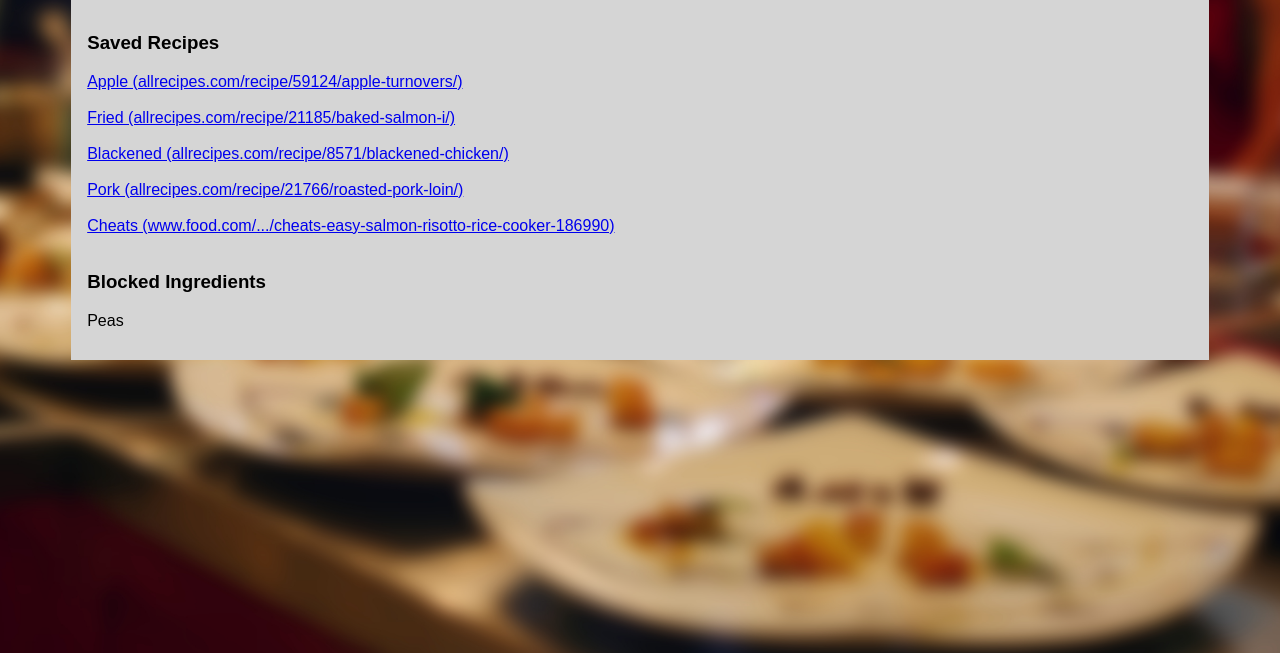
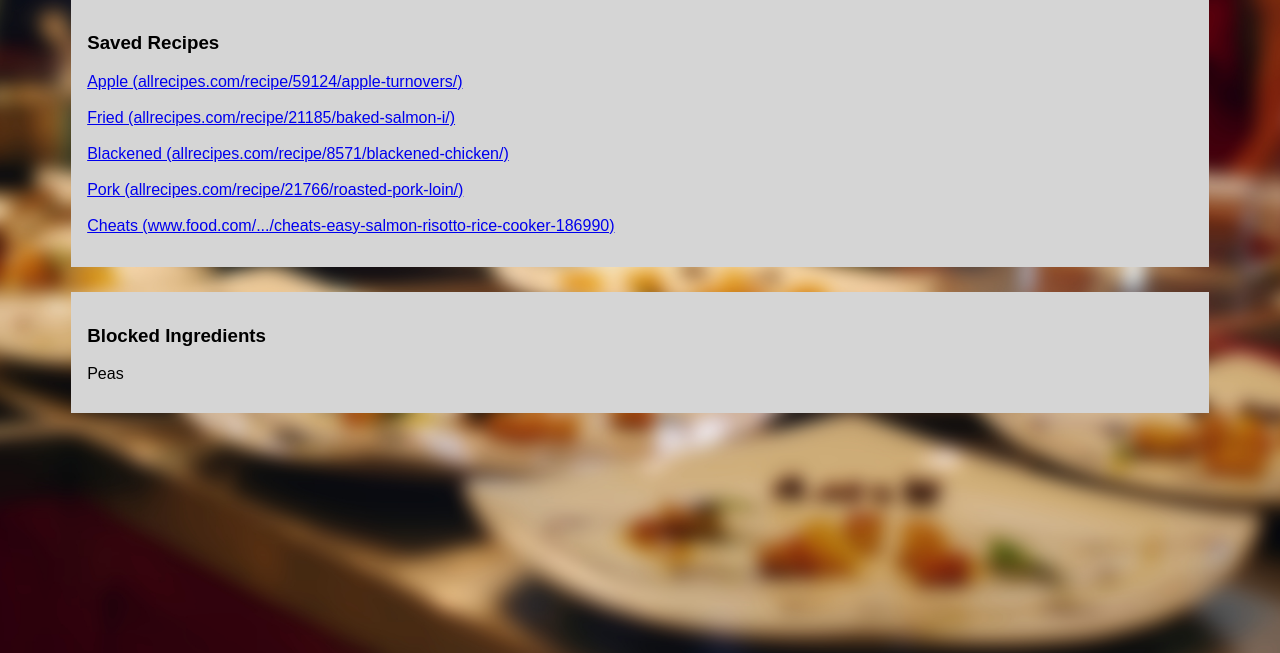
Before and after one commit to velezj425/what-to-make-site, a Django app: page /search/profile/ in a window 1280 px wide. Shown: the part 85-738 px from the top of the page. Run offline with Django 3.2, Linux system fonts and the light colour scheme; a user stored in the database is signed in; data comes from the database, SQL or seed files in the repository; both versions use the stored data as it was after the commit.

Commit message:
More Fixing

```diff
--- a/what2make/search/templates/search/profile.html
+++ b/what2make/search/templates/search/profile.html
@@ -11,11 +11,13 @@
             <a href="{% url 'edit_profile' %}">Settings</a>
             <a href="{% url 'query' %}">Search Recipes</a>
         </div>
-        <div class='content'>
+        <div class='content' id='saved'>
             <h3>Saved Recipes</h3>
             {% for saved in saved_list %}
                 <a href='http://{{ saved.url }}'>{{saved}}</a><br><br>
             {% endfor %}
+        </div>
+        <div class='content' id='blocked'>
             <h3>Blocked Ingredients</h3>
             {% for blocked in block_list %}
                 <p>{{ blocked }}</p>
--- a/what2make/search/templates/search/search.html
+++ b/what2make/search/templates/search/search.html
@@ -16,7 +16,7 @@
             <form action="/search/result/" method="POST">
                 {% csrf_token %}
                 {% for ing_type in type_list %}
-                    <h5>{{ ing_type }}</h5>
+                    <h4>{{ ing_type }}</h4>
                     {% for ing in ingredient_list %}
                         {% if ing.ing_type == ing_type and ing not in block_list%}
                             {{ ing }}<input type="checkbox" name="ing_list[]" value={{ ing }}>
--- a/what2make/search/views.py
+++ b/what2make/search/views.py
@@ -63,7 +63,7 @@ def edit_profile(request):
 
         for recipe in recipe_list:
             for rec in user_profile.saved.all():
-                if recipe == rec.url:
+                if recipe == rec.title:
                     user_profile.saved.remove(rec)
 
         for block in ing_toBlock:
```
Also changed, not shown: what2make/db.sqlite3, 1 other file.
